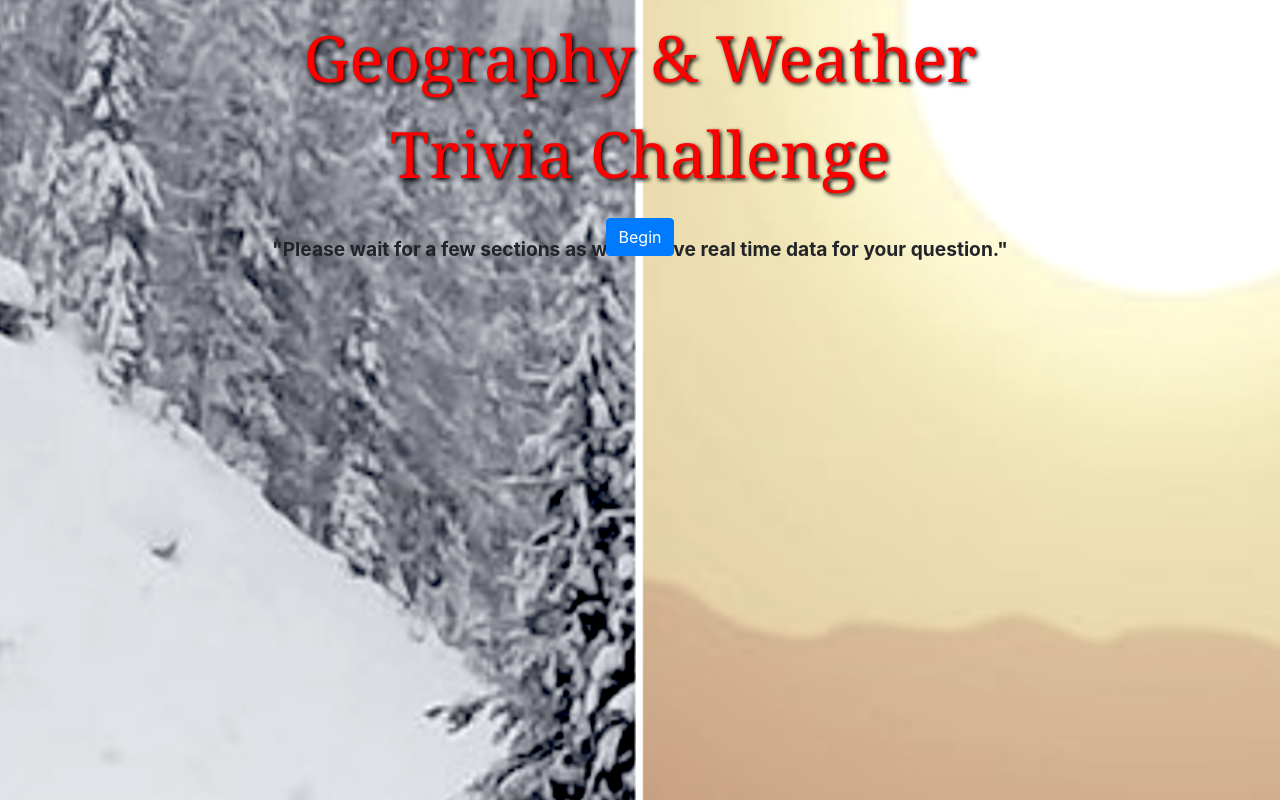
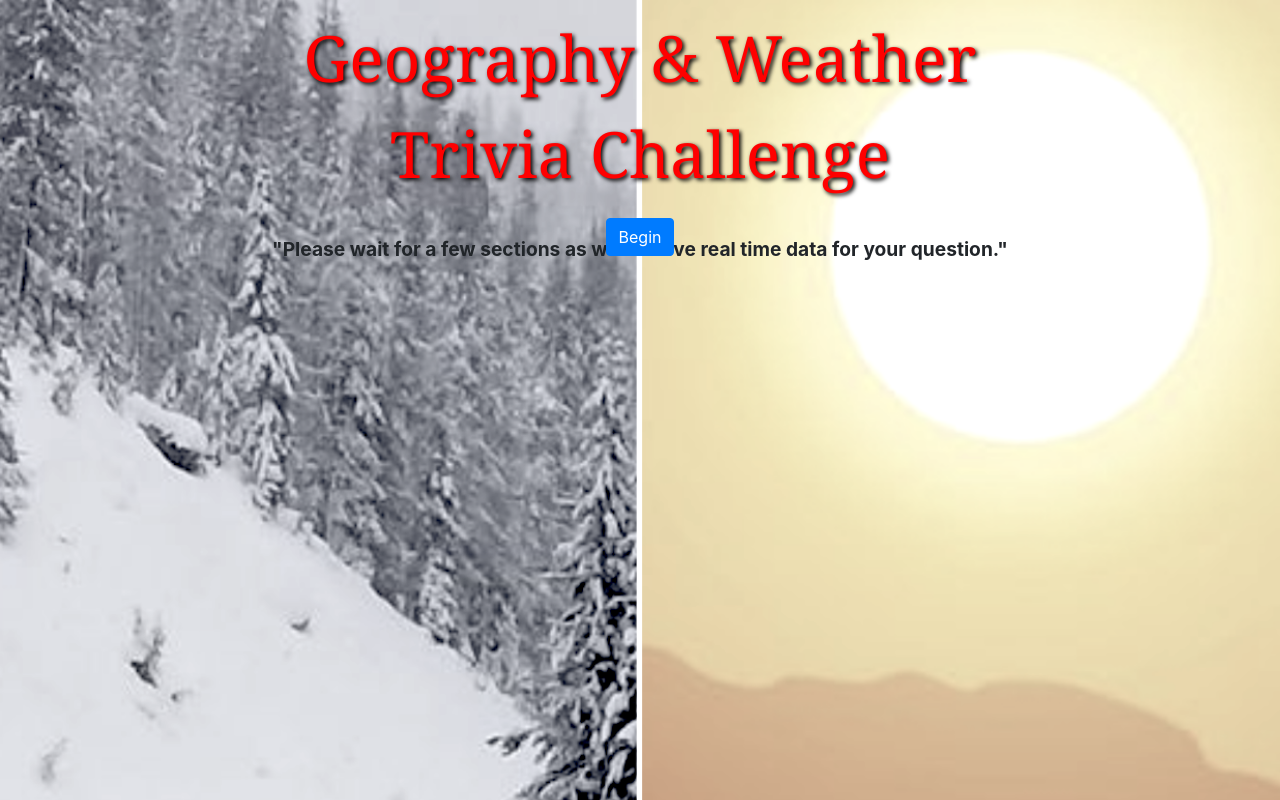
Before and after one commit to mattkrebs2000/wordpressweathertrivia, a WordPress theme: template web/app/themes/weathertriviatheme/index.php in a window 1280 px wide. Run offline with PHP 8.4 and a stand-in for WordPress, Linux system fonts and the light colour scheme; the site name, menu and one post (Sample post) are stand-ins, and other content is empty; some libraries are stand-ins or nearby versions; some web fonts are replaced.

Commit message:
changed photo

```diff
--- a/web/app/themes/weathertriviatheme/style.css
+++ b/web/app/themes/weathertriviatheme/style.css
@@ -16,14 +16,14 @@ body, html {
 .bg {
 
   width: 100vw;
-  height: 100vh;
+  height: 10 0vh;
 
   background-image: url('./images/weather.png');
-  background-size: 140%;
+  background-size: cover;
   background-repeat: no-repeat;
   background-position:center;
   background-color: #b98970;
-
+  background-position-y: top;
 
 }
 
```
